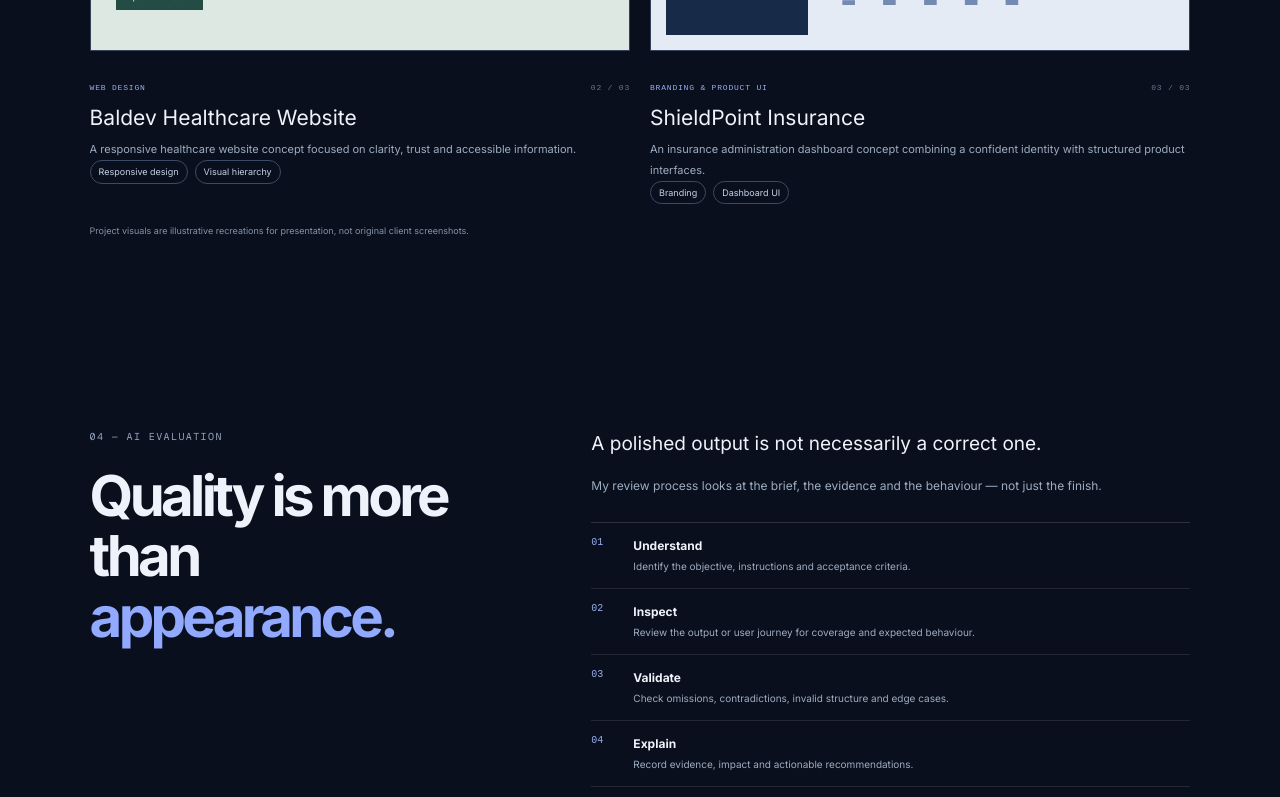
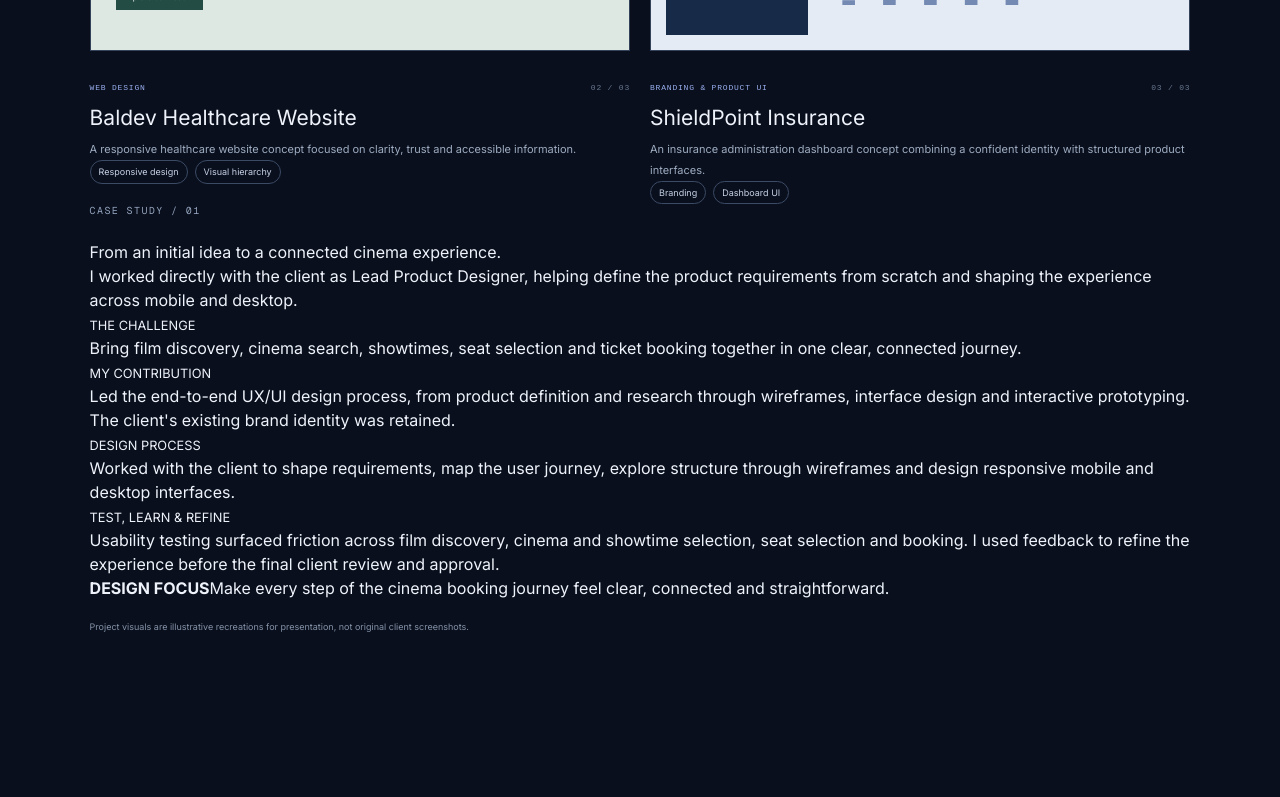
Before and after one commit to DevZanga/Portfolio, a Next.js app: page / in a window 1280 px wide. Shown: the part 2703-3500 px from the top of the page. Built offline with nearby package versions, Linux system fonts and the light colour scheme.

Commit message:
Update PortfolioRefresh.tsx
Add CineTrips case study

```diff
--- a/src/components/PortfolioRefresh.tsx
+++ b/src/components/PortfolioRefresh.tsx
@@ -41,7 +41,61 @@ export default function PortfolioRefresh() {
       <div className="ticker">PRODUCT THINKING　 ✳　 UX LEADERSHIP　 ✳　 AI EVALUATION　 ✳　 SOFTWARE QUALITY　 ✳　 ACCESSIBLE DESIGN</div>
       <section className="section split" id="about"><div><p className="eyebrow">01 — THE APPROACH</p><h2>Turning complexity<br/>into <em>clarity.</em></h2></div><div className="prose"><h3>I work at the intersection of people, products and technology.</h3><p>My background spans end-to-end product design, UX leadership, software engineering and AI output evaluation. I bring a strategic, user-centred mindset to discovery and delivery, while using technical understanding to assess how products and generated outputs behave beyond the surface.</p><p>Whether mapping a journey, guiding interface decisions or reviewing an AI-generated response, I value clear requirements, thoughtful execution and evidence-led improvement.</p><blockquote>Good design should feel intuitive. Good evaluation should be explainable.</blockquote></div></section>
       <section className="section" id="expertise"><p className="eyebrow">02 — WHAT I BRING</p><h2>Strategy meets <em>craft and rigour.</em></h2><div className="expertise">{areas.map(a=><article key={a[0]}><small>{a[0]}</small><h3>{a[1]}</h3><p>{a[2]}</p><ul>{a[3].map(x=><li key={x}>{x}</li>)}</ul></article>)}</div></section>
-      <section className="section" id="work"><div className="heading-row"><div><p className="eyebrow">03 — SELECTED WORK</p><h2>Ideas made <em>tangible.</em></h2></div><p>Selected product and digital design projects listed in my CV.</p></div><div className="projects">{projects.map(p=><article className={p.n==="01"?"project featured":"project"} key={p.n}><Visual kind={p.visual}/><div className="project-copy"><small>{p.type} <span>{p.n} / 03</span></small><h3>{p.title}</h3><p>{p.desc}</p><div className="tags">{p.tags.map(t=><i key={t}>{t}</i>)}</div></div></article>)}</div><p className="disclaimer">Project visuals are illustrative recreations for presentation, not original client screenshots.</p></section>
+     <section className="section" id="work">
+  <div className="heading-row">
+    <div>
+      <p className="eyebrow">03 — SELECTED WORK</p>
+      <h2>Ideas made <em>tangible.</em></h2>
+    </div>
+    <p>Selected product and digital design projects.</p>
+  </div>
+
+  <div className="projects">
+    {projects.map(p=><article className={p.n==="01"?"project featured":"project"} key={p.n}>
+      <Visual kind={p.visual}/>
+      <div className="project-copy">
+        <small>{p.type} <span>{p.n} / 03</span></small>
+        <h3>{p.title}</h3>
+        <p>{p.desc}</p>
+        <div className="tags">{p.tags.map(t=><i key={t}>{t}</i>)}</div>
+      </div>
+    </article>)}
+  </div>
+
+  <article className="case-study">
+    <div className="case-intro">
+      <p className="eyebrow">CASE STUDY / 01</p>
+      <h3>From an initial idea to a connected cinema experience.</h3>
+      <p>I worked directly with the client as Lead Product Designer, helping define the product requirements from scratch and shaping the experience across mobile and desktop.</p>
+    </div>
+
+    <div className="case-grid">
+      <div>
+        <small>THE CHALLENGE</small>
+        <p>Bring film discovery, cinema search, showtimes, seat selection and ticket booking together in one clear, connected journey.</p>
+      </div>
+      <div>
+        <small>MY CONTRIBUTION</small>
+        <p>Led the end-to-end UX/UI design process, from product definition and research through wireframes, interface design and interactive prototyping. The client's existing brand identity was retained.</p>
+      </div>
+      <div>
+        <small>DESIGN PROCESS</small>
+        <p>Worked with the client to shape requirements, map the user journey, explore structure through wireframes and design responsive mobile and desktop interfaces.</p>
+      </div>
+      <div>
+        <small>TEST, LEARN & REFINE</small>
+        <p>Usability testing surfaced friction across film discovery, cinema and showtime selection, seat selection and booking. I used feedback to refine the experience before the final client review and approval.</p>
+      </div>
+    </div>
+
+    <div className="case-outcome">
+      <b>DESIGN FOCUS</b>
+      <span>Make every step of the cinema booking journey feel clear, connected and straightforward.</span>
+    </div>
+  </article>
+
+  <p className="disclaimer">Project visuals are illustrative recreations for presentation, not original client screenshots.</p>
+</section>
       <section className="section split"><div><p className="eyebrow">04 — AI EVALUATION</p><h2>Quality is more<br/>than <em>appearance.</em></h2></div><div className="prose"><h3>A polished output is not necessarily a correct one.</h3><p>My review process looks at the brief, the evidence and the behaviour — not just the finish.</p><div className="steps">{[["01","Understand","Identify the objective, instructions and acceptance criteria."],["02","Inspect","Review the output or user journey for coverage and expected behaviour."],["03","Validate","Check omissions, contradictions, invalid structure and edge cases."],["04","Explain","Record evidence, impact and actionable recommendations."]].map(s=><div key={s[0]}><b>{s[0]}</b><span><strong>{s[1]}</strong><small>{s[2]}</small></span></div>)}</div></div></section>
       <section className="section split" id="experience"><div><p className="eyebrow">05 — EXPERIENCE</p><h2>Where I’ve<br/><em>made an impact.</em></h2></div><div><div className="roles">{roles.map(r=><article key={r[1]+r[2]}><small>{r[0]}</small><div><h3>{r[1]}<span>{r[2]}</span></h3><p>{r[3]}</p></div></article>)}</div><div className="engineering"><b>⌘　Engineering foundation</b><p>Selected software engineering experience associated with Nabtech Limited and Emjay Solutions, spanning modern web applications, APIs, databases, testing and AI-integrated product features.</p></div></div></section>
       <section className="section split"><div><p className="eyebrow">06 — TOOLKIT</p><h2>Tools for thoughtful<br/><em>execution.</em></h2></div><div className="toolkit">{[["Design & research","Figma · User research · Usability testing · Journey mapping · Wireframing · Prototyping · Design systems · WCAG 2.1"],["Development","JavaScript · TypeScript · Python · Java · React · Next.js · React Native · Node.js · Express · HTML · CSS · Tailwind CSS"],["Data & quality","PostgreSQL · MySQL · MongoDB · Firebase · REST · GraphQL · Jest · Mocha · Cypress · Pytest · Schema validation"],["Delivery & infrastructure","Git · Docker · AWS · CI/CD · Netlify · Vercel · Agile collaboration"]].map(t=><article key={t[0]}><b>{t[0]}</b><p>{t[1]}</p></article>)}</div></section>
```
